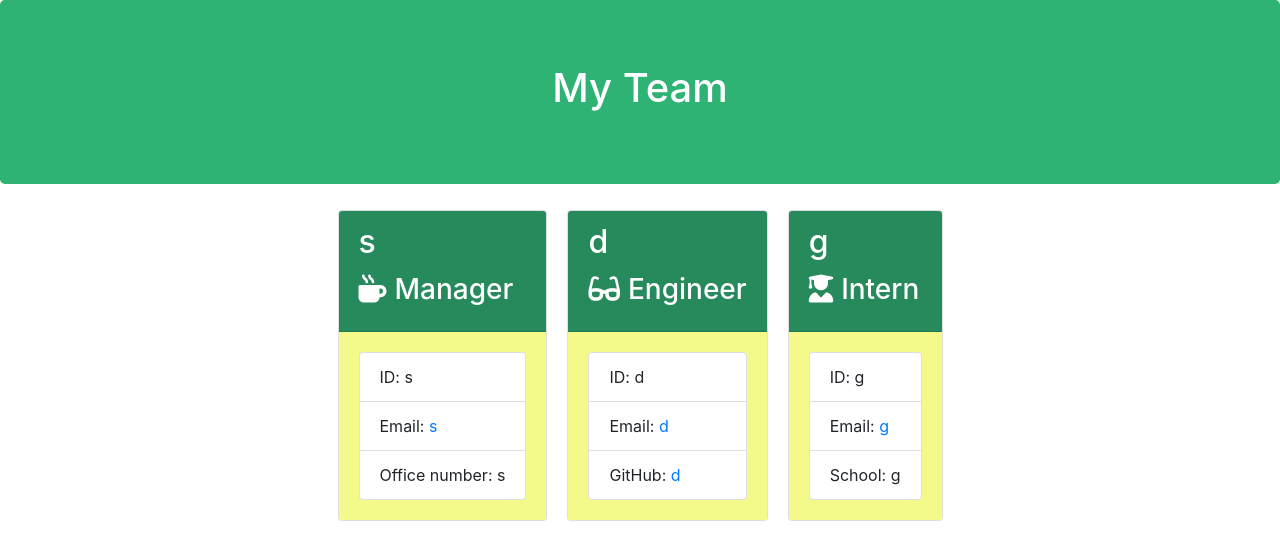
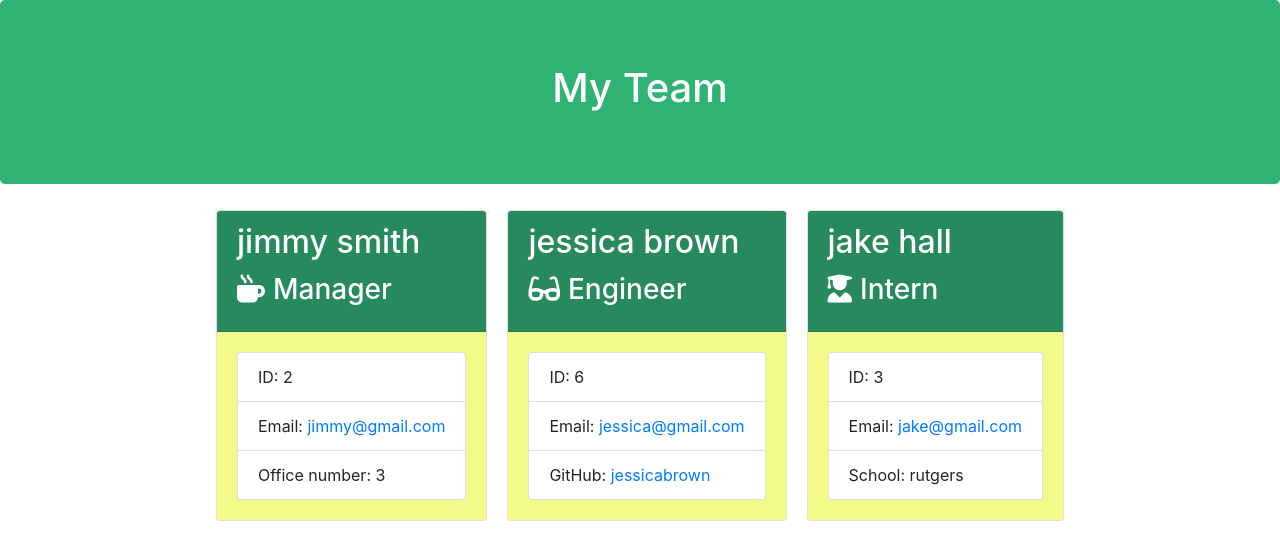
Before and after one commit to skylerdakota/Team-Roster-Generator, a website: page Develop/output/team.html in a window 1280 px wide. Drawn offline with nearby package versions, Linux system fonts and the light colour scheme.

Commit message:
updated README file with demo

```diff
--- a/Develop/output/team.html
+++ b/Develop/output/team.html
@@ -25,40 +25,40 @@
             <div class="team-area col-12 d-flex justify-content-center">
                 <div class="card employee-card">
     <div class="card-header">
-        <h2 class="card-title">s</h2>
+        <h2 class="card-title">jimmy smith</h2>
         <h3 class="card-title"><i class="fas fa-mug-hot mr-2"></i>Manager</h3>
     </div>
     <div class="card-body">
         <ul class="list-group">
-            <li class="list-group-item">ID: s</li>
-            <li class="list-group-item">Email: <a href="mailto:s">s</a></li>
-            <li class="list-group-item">Office number: s</li>
+            <li class="list-group-item">ID: 2</li>
+            <li class="list-group-item">Email: <a href="mailto:jimmy@gmail.com">jimmy@gmail.com</a></li>
+            <li class="list-group-item">Office number: 3</li>
         </ul>
     </div>
 </div>
 <div class="card employee-card">
     <div class="card-header">
-        <h2 class="card-title">d</h2>
+        <h2 class="card-title">jessica brown</h2>
         <h3 class="card-title"><i class="fas fa-glasses mr-2"></i>Engineer</h3>
     </div>
     <div class="card-body">
         <ul class="list-group">
-            <li class="list-group-item">ID: d</li>
-            <li class="list-group-item">Email: <a href="mailto:d">d</a></li>
-            <li class="list-group-item">GitHub: <a href="https://github.com/d" target="_blank" rel="noopener noreferrer">d</a></li>
+            <li class="list-group-item">ID: 6</li>
+            <li class="list-group-item">Email: <a href="mailto:jessica@gmail.com">jessica@gmail.com</a></li>
+            <li class="list-group-item">GitHub: <a href="https://github.com/jessicabrown" target="_blank" rel="noopener noreferrer">jessicabrown</a></li>
         </ul>
     </div>
 </div>
 <div class="card employee-card">
     <div class="card-header">
-        <h2 class="card-title">g</h2>
+        <h2 class="card-title">jake hall</h2>
         <h3 class="card-title"><i class="fas fa-user-graduate mr-2"></i>Intern</h3>
     </div>
     <div class="card-body">
         <ul class="list-group">
-            <li class="list-group-item">ID: g</li>
-            <li class="list-group-item">Email: <a href="mailto:g">g</a></li>
-            <li class="list-group-item">School: g</li>
+            <li class="list-group-item">ID: 3</li>
+            <li class="list-group-item">Email: <a href="mailto:jake@gmail.com">jake@gmail.com</a></li>
+            <li class="list-group-item">School: rutgers</li>
         </ul>
     </div>
 </div>
```
Also changed, not shown: Assets/roster.png (added), README.md, 1 other file.
